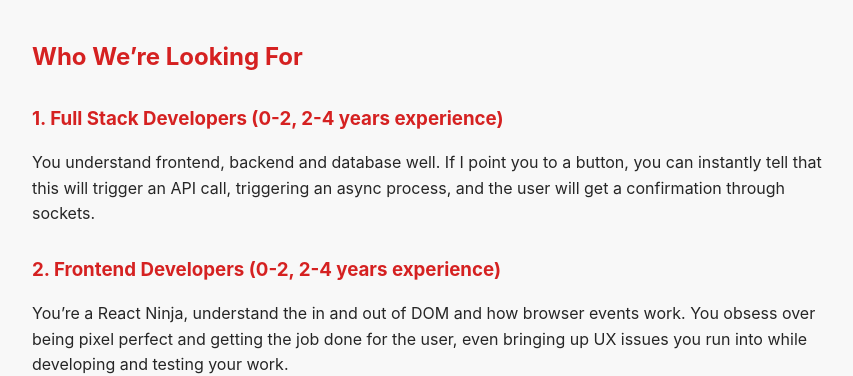
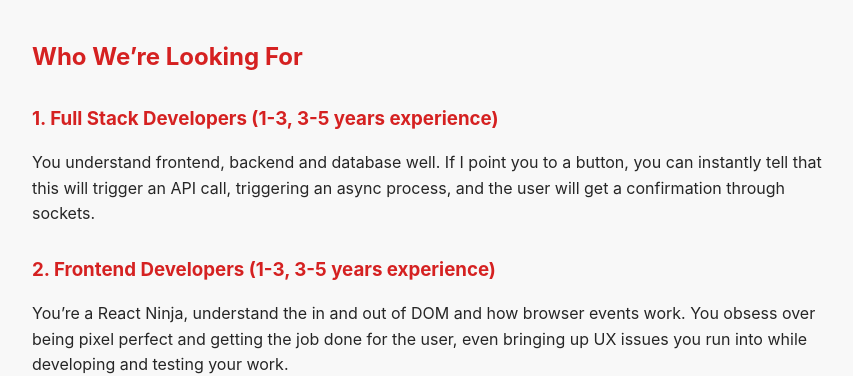
Before and after one commit to tushartuteja/atlabshiring, a Jekyll site: the page built from index.md, in a window 1280 px wide and 900 px high, scrolled down 733 px. Shown: the part 153-529 px from the top of the window, without its empty margins (208-1061 px from the left). Built offline with Jekyll 4.4.1, drawn with Linux system fonts in a browser that asks for light colours; our own code applies the rules of GitHub Pages for plain Markdown files.

Commit message:
Update index.md

```diff
--- a/index.md
+++ b/index.md
@@ -20,11 +20,11 @@ This isn't just another "hit generate and pray" tool. We're building an AI-first
 
 ## Who We're Looking For
 
-### 1. Full Stack Developers (0-2, 2-4 years experience)
+### 1. Full Stack Developers (1-3, 3-5 years experience)
 
 You understand frontend, backend and database well. If I point you to a button, you can instantly tell that this will trigger an API call, triggering an async process, and the user will get a confirmation through sockets.
 
-### 2. Frontend Developers (0-2, 2-4 years experience)
+### 2. Frontend Developers (1-3, 3-5 years experience)
 
 You're a React Ninja, understand the in and out of DOM and how browser events work. You obsess over being pixel perfect and getting the job done for the user, even bringing up UX issues you run into while developing and testing your work.
 
```
